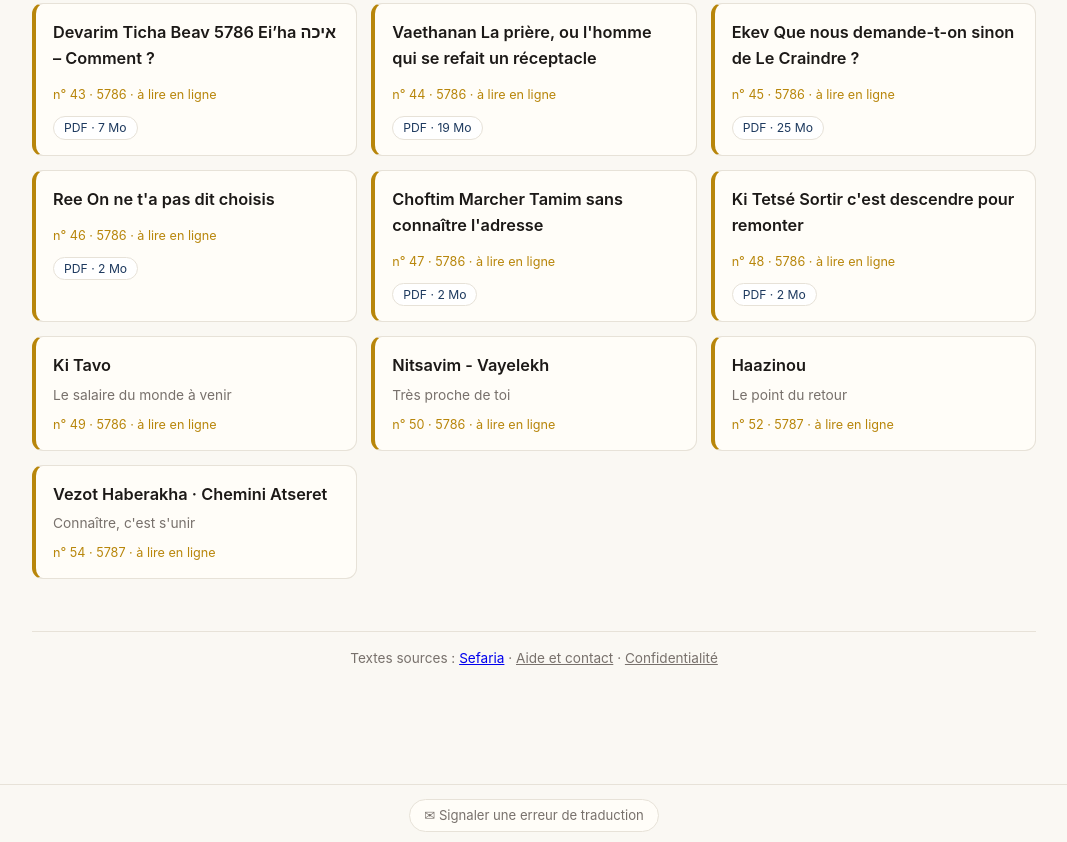
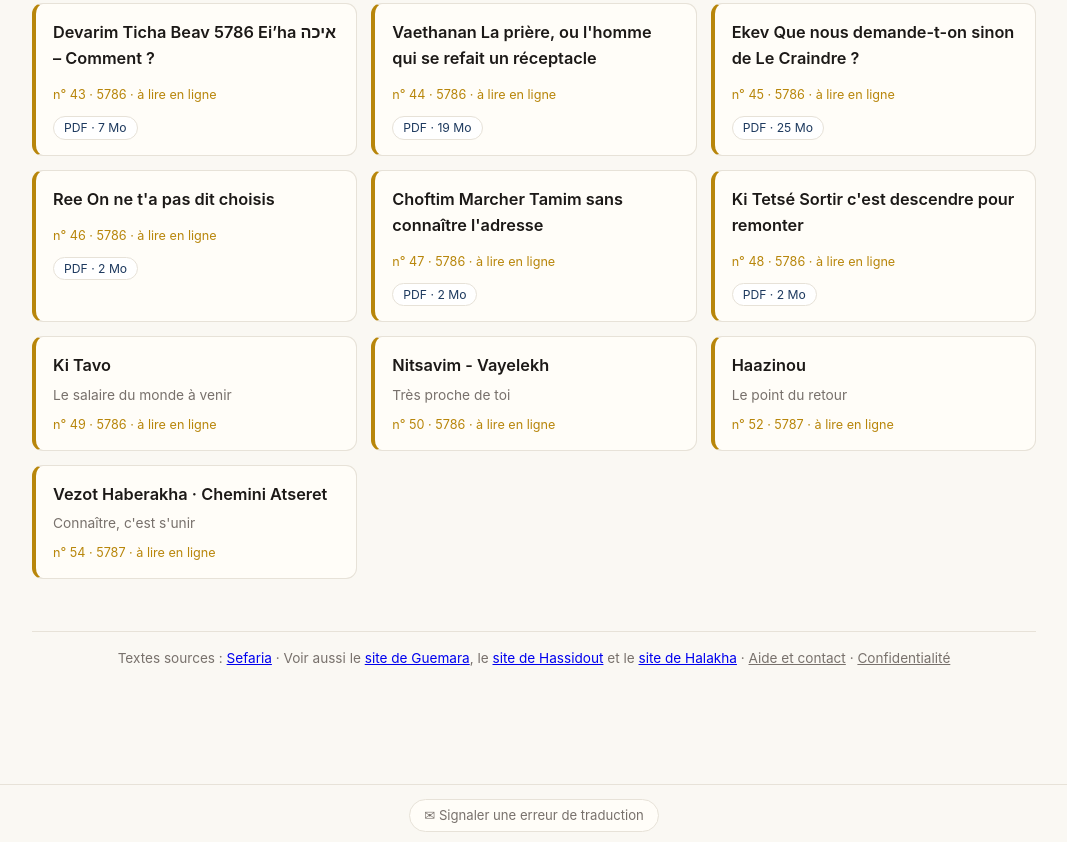
Before and after one commit to bben2/chiourimsba-portail, a plain HTML site: page index.html in a window 1280 px wide. Shown: the part 4551-5393 px from the top of the page, without its empty margins (106-1173 px from the left). Drawn offline with Linux system fonts and the light colour scheme; a web font is replaced by a local one.

Commit message:
Pied de page : liens vers le site principal et les autres sites
Co-Authored-By: Claude Opus 5.5 <noreply@anthropic.com>

```diff
--- a/index.html
+++ b/index.html
@@ -143,7 +143,7 @@ intégralement en français, face à l’hébreu.</p>
 <a class="card" href="chiourim/chemini-atseret.html"><span class="fr">Vezot Haberakha · Chemini Atseret</span><span class="meta">Connaître, c&#x27;est s&#x27;unir</span><span class="n">n° 54 · 5787 · à lire en ligne</span></a>
 </div></section>
 
-<footer>Textes sources : <a href="https://www.sefaria.org">Sefaria</a> · <a href="aide.html" style="color:inherit">Aide et contact</a> · <a href="confidentialite.html" style="color:inherit">Confidentialité</a></footer>
+<footer>Textes sources : <a href="https://www.sefaria.org">Sefaria</a> · Voir aussi le <a href="https://guemara.vercel.app">site de Guemara</a>, le <a href="https://hassidout.vercel.app">site de Hassidout</a> et le <a href="https://halakha.vercel.app">site de Halakha</a> · <a href="aide.html" style="color:inherit">Aide et contact</a> · <a href="confidentialite.html" style="color:inherit">Confidentialité</a></footer>
 </div><div id="signaler-err" style="text-align:center;margin:34px 0 10px;padding-top:14px;border-top:1px solid #e7e2d8">
 <a id="signaler-lien" href="#" style="display:inline-block;color:#78716c;text-decoration:none;font-size:.82rem;border:1px solid #e7e2d8;background:#fffdf8;border-radius:999px;padding:5px 14px">&#9993; Signaler une erreur de traduction</a>
 </div>
```
